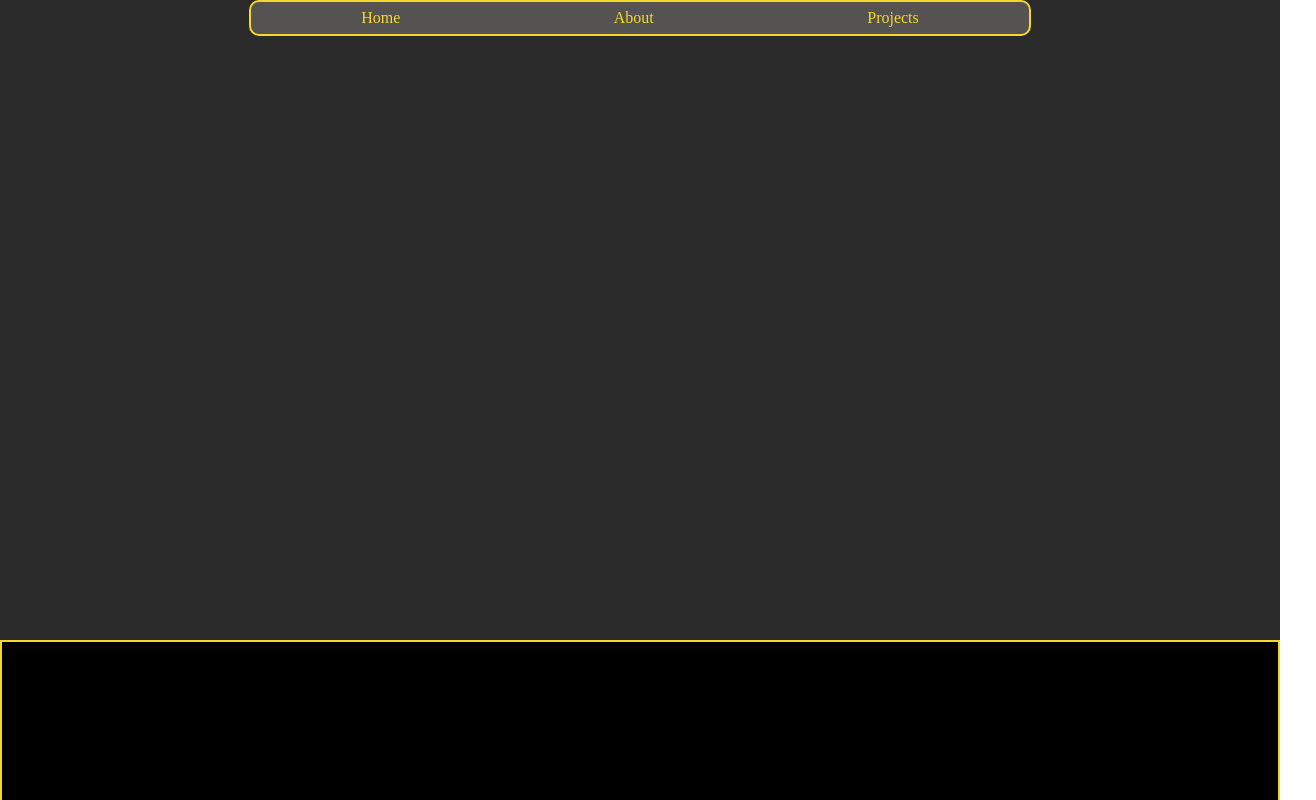
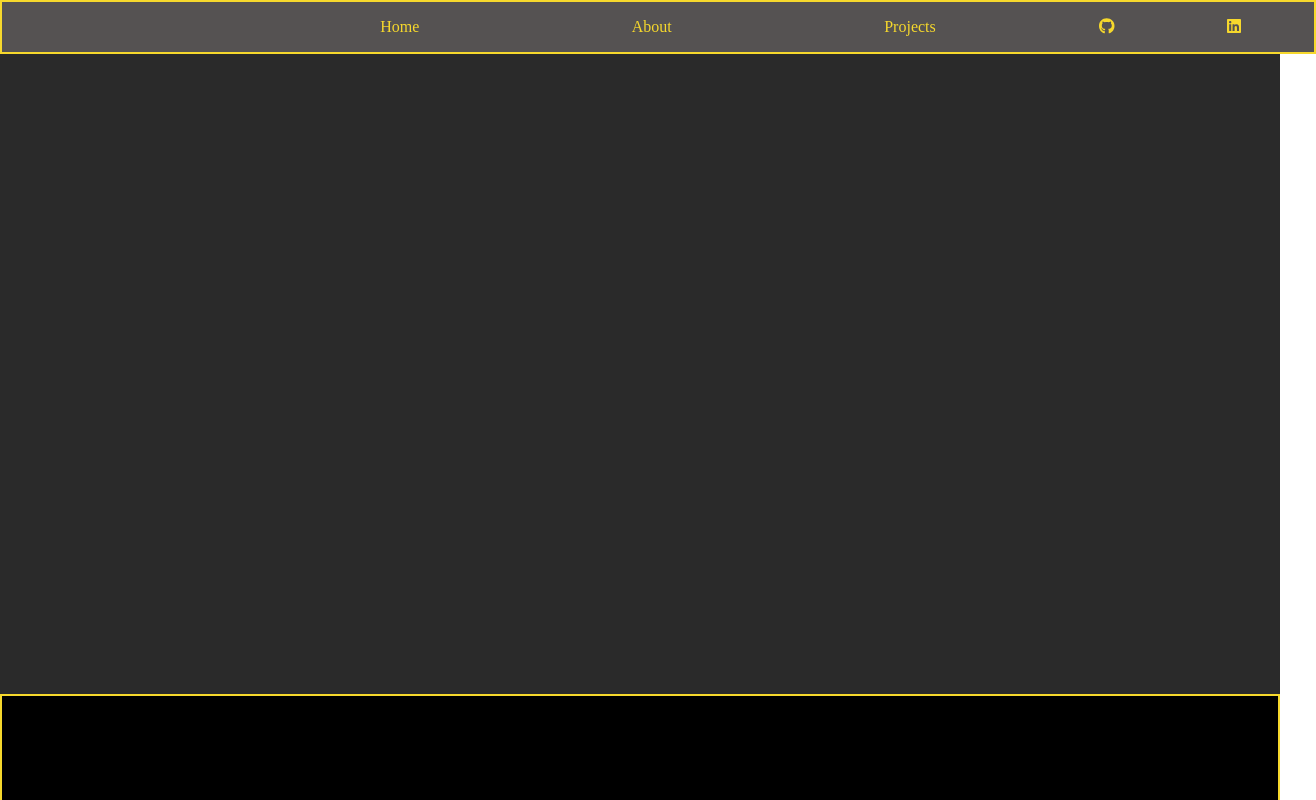
Before and after one commit to shahaf-Segal/Portfolio_Shahaf, a React (Vite) app: page / in a window 1280 px wide. Shown: the top 800 px of the page, 1316 px wide, since content can reach past the window. Built offline with nearby package versions, Linux system fonts and the light colour scheme.

Commit message:
changed to new navbar- links unchanged

```diff
--- a/src/components/Sections/NavBar/NavBar.jsx
+++ b/src/components/Sections/NavBar/NavBar.jsx
@@ -1,13 +1,33 @@
-import React from "react";
+import { faGithub, faLinkedin } from "@fortawesome/free-brands-svg-icons";
+import { FontAwesomeIcon } from "@fortawesome/react-fontawesome";
 import { HashLink as Link } from "react-router-hash-link";
 import Styles from "./NavBar.module.scss";
 
 const NavBar = () => {
   return (
-    <div className={Styles["NavBar"]}>
-      <Link to="#home">Home</Link>
-      <Link to="#about">About</Link>
-      <Link to="#projects">Projects</Link>
+    <div className={Styles.NavBar}>
+      <div className={Styles.LogoContainer}>
+        {/* Add your logo here */}
+        {/* <img src="logo.png" alt="Logo" /> */}
+      </div>
+      <div className={Styles.NavLinks}>
+        <Link to="#home">Home</Link>
+        <Link to="#about">About</Link>
+        <Link to="#projects">Projects</Link>
+      </div>
+      <div className={Styles.SocialsContainer}>
+        {/* Add your social links here */}
+        <a href="https://github.com" target="_blank" rel="noopener noreferrer">
+          <FontAwesomeIcon icon={faGithub} />
+        </a>
+        <a
+          href="https://linkedin.com"
+          target="_blank"
+          rel="noopener noreferrer"
+        >
+          <FontAwesomeIcon icon={faLinkedin} />
+        </a>
+      </div>
     </div>
   );
 };
--- a/src/components/Sections/NavBar/NavBar.module.scss
+++ b/src/components/Sections/NavBar/NavBar.module.scss
@@ -1,27 +1,58 @@
 .NavBar {
-  position: fixed;
-  align-self: center;
-  top: 0px;
-  z-index: 400;
+  position: sticky;
+  top: 0;
+  width: 100%;
   background-color: var(--highlight-background-color);
   border: 2px solid var(--highlight-text-color);
-  width: 60vw;
-  min-width: 350px;
   display: flex;
-  border-radius: 10px;
-  column-gap: 3px;
-  padding: 5px 5px;
-  a {
-    background-color: var(--highlight-background-color);
-    flex-grow: 1;
-    text-align: center;
-    text-decoration: none;
-    color: var(--highlight-text-color);
-    border-radius: 5px;
-    padding: 2px 2px;
-  }
-  a:hover {
-    background-color: var(--hover-background-color);
-    color: var(--background-color);
-  }
+  justify-content: space-between;
+  align-items: center;
+  padding: 1rem;
+  z-index: 400;
 }
+
+.LogoContainer {
+  width: 20%;
+  display: flex;
+  justify-content: center;
+  align-items: center;
+}
+
+.LogoContainer img {
+  width: 50px;
+  height: 50px;
+}
+
+.NavLinks {
+  width: 60%;
+  display: flex;
+  justify-content: space-around;
+  align-items: center;
+}
+
+.NavLinks a {
+  color: var(--highlight-text-color);
+  text-decoration: none;
+  transition: color 0.2s ease;
+}
+
+.NavLinks a:hover {
+  color: var(--background-color);
+}
+
+.SocialsContainer {
+  width: 20%;
+  display: flex;
+  justify-content: space-around;
+  align-items: center;
+}
+
+.SocialsContainer a {
+  color: var(--highlight-text-color);
+  text-decoration: none;
+  transition: color 0.2s ease;
+}
+
+.SocialsContainer a:hover {
+  color: var(--background-color);
+}
```
